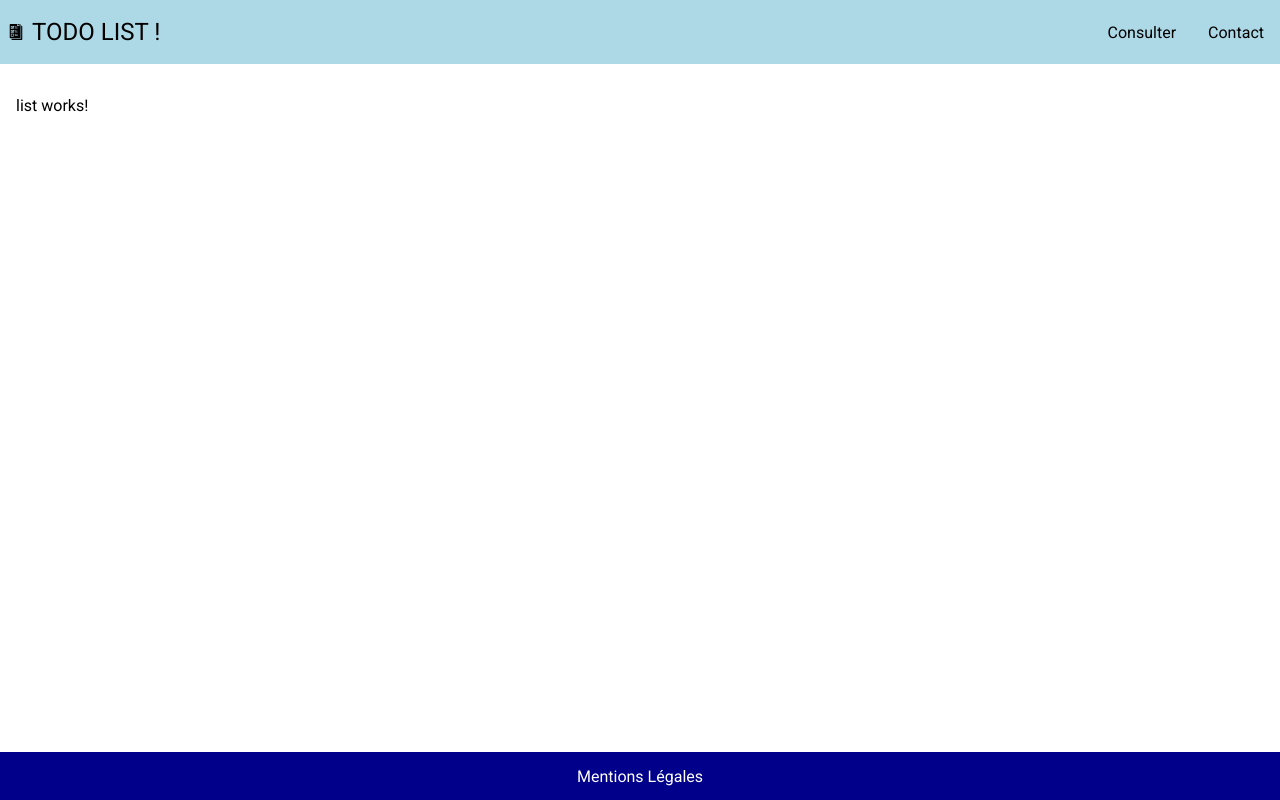
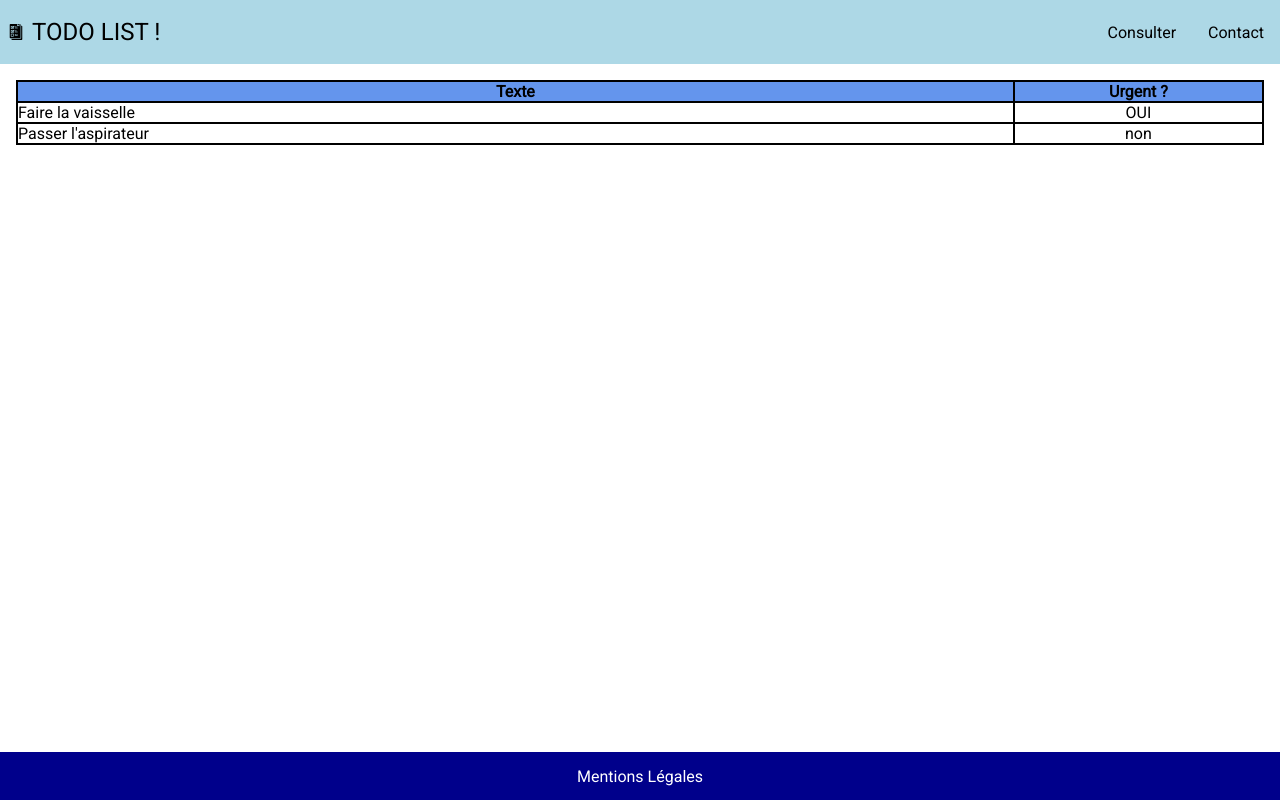
Before and after one commit to IvanSutter/formation-js-todolist, an Angular app: page /list in a window 1280 px wide. Built offline with nearby package versions, Linux system fonts and the light colour scheme; a web font is replaced by a local one.

Commit message:
liste (dummy)

```diff
--- a/src/app/routes/home/home.component.html
+++ b/src/app/routes/home/home.component.html
@@ -3,6 +3,6 @@
     La TODO LIST de la mort qui tue !
   </p>
   <button routerLink="/list" class="primary">
-    Constate ta liste
+    Constater ma liste
   </button>
 </div>
--- a/src/app/routes/list/list.component.html
+++ b/src/app/routes/list/list.component.html
@@ -1,3 +1,14 @@
-<p>
-  list works!
-</p>
+<div class="table">
+  <div class="row header">
+    <div class="col col-1">Texte</div>
+    <div class="col col-2">Urgent&nbsp;?</div>
+  </div>
+  <div class="row">
+    <div class="col col-1">Faire la vaisselle</div>
+    <div class="col col-2">OUI</div>
+  </div>
+  <div class="row">
+      <div class="col col-1">Passer l'aspirateur</div>
+      <div class="col col-2">non</div>
+    </div>
+</div>
--- a/src/app/routes/list/list.component.scss
+++ b/src/app/routes/list/list.component.scss
@@ -0,0 +1,29 @@
+.table {
+    border: 1px solid black;
+    display: flex;
+    flex-flow: column nowrap;
+    .row {
+        display: flex;
+        justify-content: space-between;
+        .col {
+            border: 1px solid black;
+            flex-grow: 1;
+            flex-shrink: 0;
+            &.col-1 {
+                flex-basis: 80%;
+                text-align: left;
+            }
+            &.col-2 {
+                flex-basis: 20%;
+                text-align: center;
+            }
+        }
+        &.header {
+            font-weight: bold;
+            background-color: cornflowerblue;
+            .col {
+                text-align: center;
+            }
+        }
+    }
+}
--- a/src/styles.scss
+++ b/src/styles.scss
@@ -13,6 +13,7 @@ body {
     margin: 0;
     padding: 0;
     height: 100vh;
+    min-width: 320px;
     font-family: 'Roboto', sans-serif;
     //font-family: 'Felipa', cursive;
 }
```
